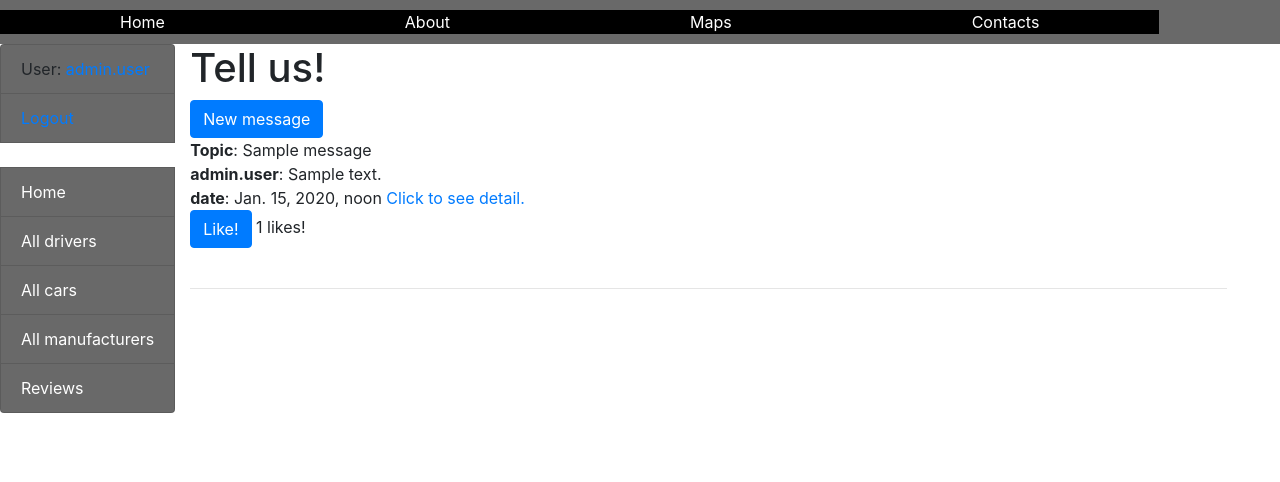
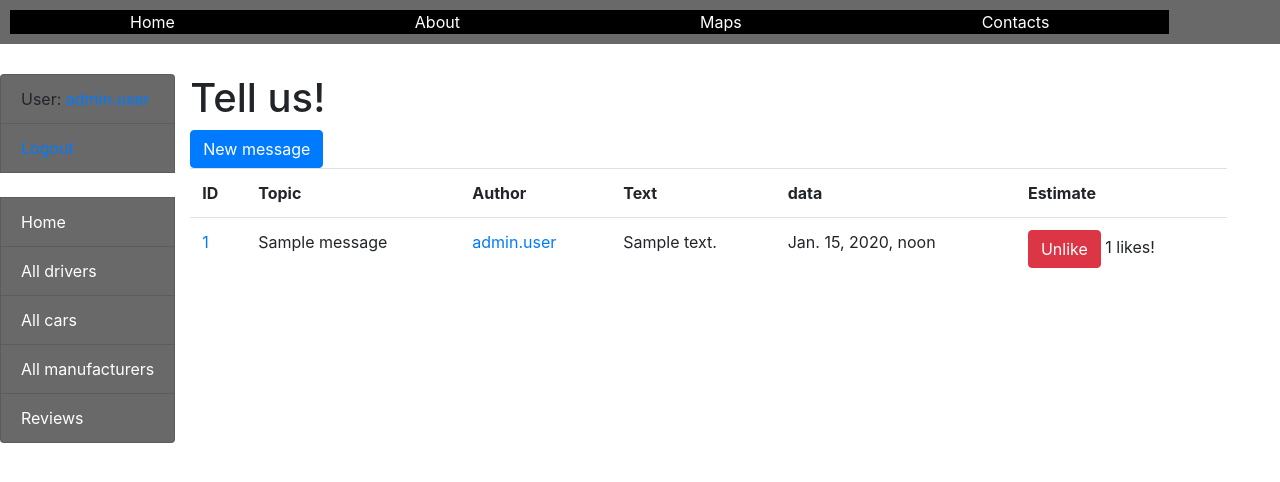
Before and after one commit to artemkazakov947/taxi-service, a Django app: page /review/ in a window 1280 px wide. Shown: the top 482 px of the page. Run offline with Django 4.2, Linux system fonts and the light colour scheme; a user stored in the database is signed in; data comes from the database, SQL or seed files in the repository; tables that the repository leaves empty hold one stand-in row (values such as "Sample post").

Commit message:
message list was reformated, add button like/unlike

```diff
--- a/static/css/styles.css
+++ b/static/css/styles.css
@@ -11,7 +11,8 @@
 .nav {
   text-align: center;
   background-color: dimgray;
-  padding: 10px 0;
+  padding: 10px ;
+  margin:0px 0px 30px 0px;
 }
 
 .link {
--- a/taxi/models.py
+++ b/taxi/models.py
@@ -42,7 +42,7 @@ class Message(models.Model):
     text = models.TextField()
     date = models.DateTimeField(auto_now_add=True)
     author = models.ForeignKey(Driver, on_delete=models.CASCADE, related_name="authors")
-    liked = models.ManyToManyField(Driver, related_name="likes", blank=True)
+    liked = models.ManyToManyField(Driver, related_name="likes", blank=True, default=None)
 
     def __str__(self):
         return f"Message: {self.text} About: {self.title}" \
--- a/taxi/views.py
+++ b/taxi/views.py
@@ -74,7 +74,7 @@ class ManufacturerDeleteView(LoginRequiredMixin, generic.DeleteView):
 
 class CarListView(LoginRequiredMixin, generic.ListView):
     model = Car
-    paginate_by = 2
+    paginate_by = 4
     queryset = Car.objects.all().select_related("manufacturer")
 
     def get_context_data(self, *, object_list=None, **kwargs):
@@ -114,7 +114,7 @@ class CarDeleteView(LoginRequiredMixin, generic.DeleteView):
 
 class DriverListView(LoginRequiredMixin, generic.ListView):
     model = Driver
-    paginate_by = 3
+    paginate_by = 4
     queryset = Driver.objects.all()
 
     def get_context_data(self, *, object_list=None, **kwargs):
--- a/templates/taxi/message_list.html
+++ b/templates/taxi/message_list.html
@@ -4,22 +4,33 @@
   <h1>Tell us!</h1>
   <a href="{% url 'taxi:message-create' %}" class="btn btn-primary">New message</a>
 {#  {% if massage_list %}#}
+  <table class="table">
+    <tr>
+      <th>ID</th>
+      <th>Topic</th>
+      <th>Author</th>
+      <th>Text</th>
+      <th>data</th>
+      <th>Estimate</th>
+    </tr>
     {% for message in message_list %}
-      <div>
-        <strong>Topic</strong>: {{ message.title }}<br>
-        <strong>{{ message.author.username }}</strong>: {{ message.text }} <br>
-        <strong>date</strong>: {{ message.date }}
-        <a href="{% url 'taxi:message-detail' pk=message.id %}">Click to see detail.</a>
-
-        <form action="{% url 'taxi:message-like' %}" method="POST">
+    <tr>
+      <td><a href="{% url 'taxi:message-detail' pk=message.id %}">{{ message.id }}</a></td>
+      <td>{{ message.title }}</td>
+      <td><a href="{{ driver.get_absolute_url }}">{{ message.author.username }}</a></td>
+      <td>{{ message.text }}</td>
+      <td>{{ message.date }}</td>
+      <td><form action="{% url 'taxi:message-like' %}" method="POST">
           {% csrf_token %}
           <input type="hidden" name="message_id" value="{{ message.id }}">
-          <button type="submit" class="btn btn-primary">Like!</button>
+          {% if user not in message.liked.all %}
+            <button type="submit" class="btn btn-primary">Like!</button>
+          {% else %}
+            <button type="submit" class="btn btn-danger">Unlike</button>
+          {% endif %}
           <span>{{ message.liked.count }} likes!</span>
-        </form>
-        <br>
-        <hr>
-      </div>
+        </form></td>
+    </tr>
     {% endfor %}
 {#  {% else %}#}
 {#    <p>There are no messages!</p>#}
```
